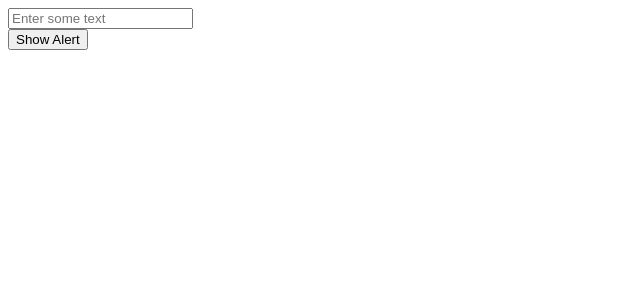
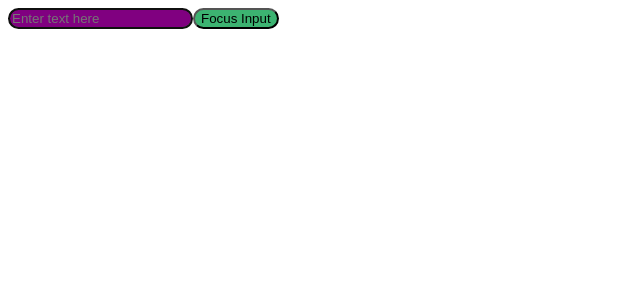
Before and after one commit to Tanujarora100/Harkirat-Assignments, a React (Vite) app: page / in a window 1280 px wide. Shown: the top 300 px of the page, without its empty margins (0-640 px from the left). Built offline with nearby package versions, Linux system fonts and the light colour scheme.

Commit message:
First Assignment for useRef Added

```diff
--- a/src/App.tsx
+++ b/src/App.tsx
@@ -1,7 +1,8 @@
 import './App.css';
 
 
-import Assignment2 from "./useCallBack/Assignment2.tsx";
+
+import {Assignment1} from "./useRef/Assignment1.tsx";
 
 
 function App() {
@@ -9,7 +10,7 @@ function App() {
 
     return (
         <div>
-        <Assignment2></Assignment2>
+       <Assignment1></Assignment1>
         </div>
     );
 }
--- /dev/null
+++ b/src/useRef/Assignment1.tsx
@@ -0,0 +1,28 @@
+import {useEffect, useRef} from "react";
+
+// Create a component with a text input field and a button. When the component mounts or the button is clicked, automatically focus the text input field using useRef.
+
+export function Assignment1() {
+    const inputRef = useRef<HTMLInputElement>(null);
+    useEffect(() => {
+        if (inputRef.current) {
+            inputRef.current.focus();
+        }
+    }, []);
+
+    const handleButtonClick = () => {
+        if (inputRef.current) {
+            inputRef.current.focus();
+        }
+    };
+
+    return (
+        <div>
+            <input style={{backgroundColor: "purple", borderRadius: "50px", color: "black"}} ref={inputRef} type="text"
+                   placeholder="Enter text here"/>
+            <button style={{backgroundColor: "mediumseagreen", borderRadius: "50px"}} onClick={handleButtonClick}>Focus
+                Input
+            </button>
+        </div>
+    );
+}
```
